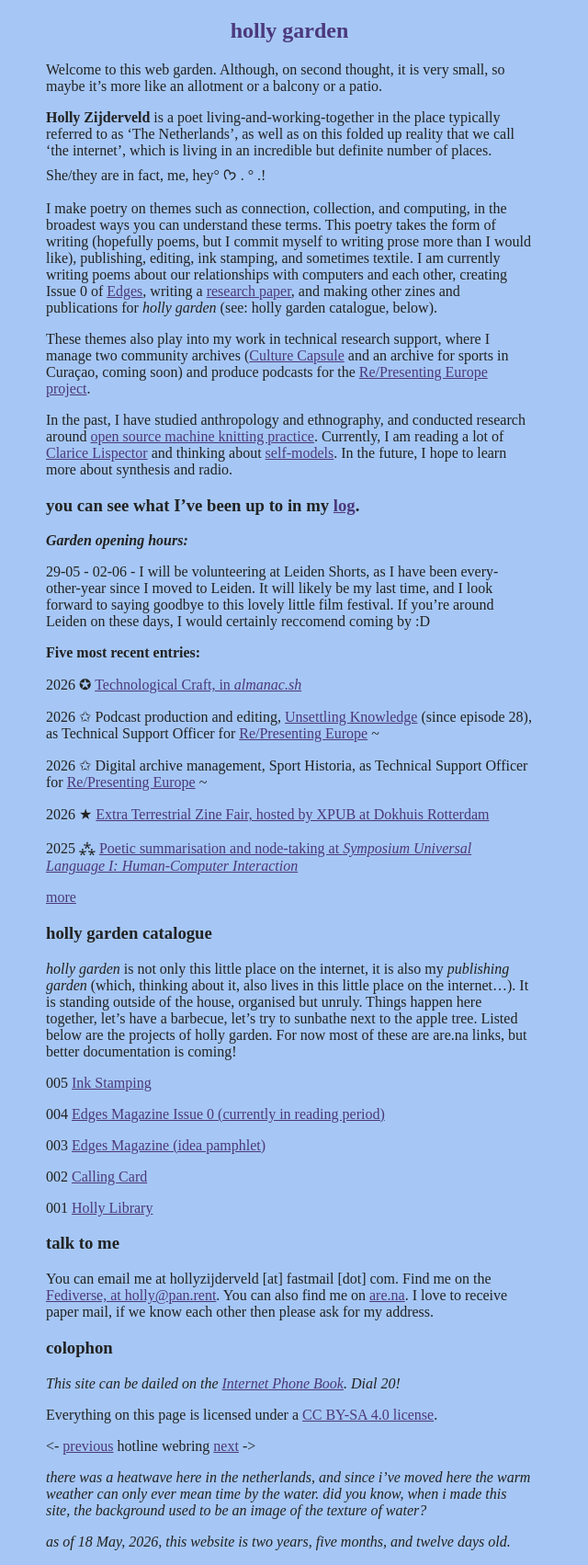
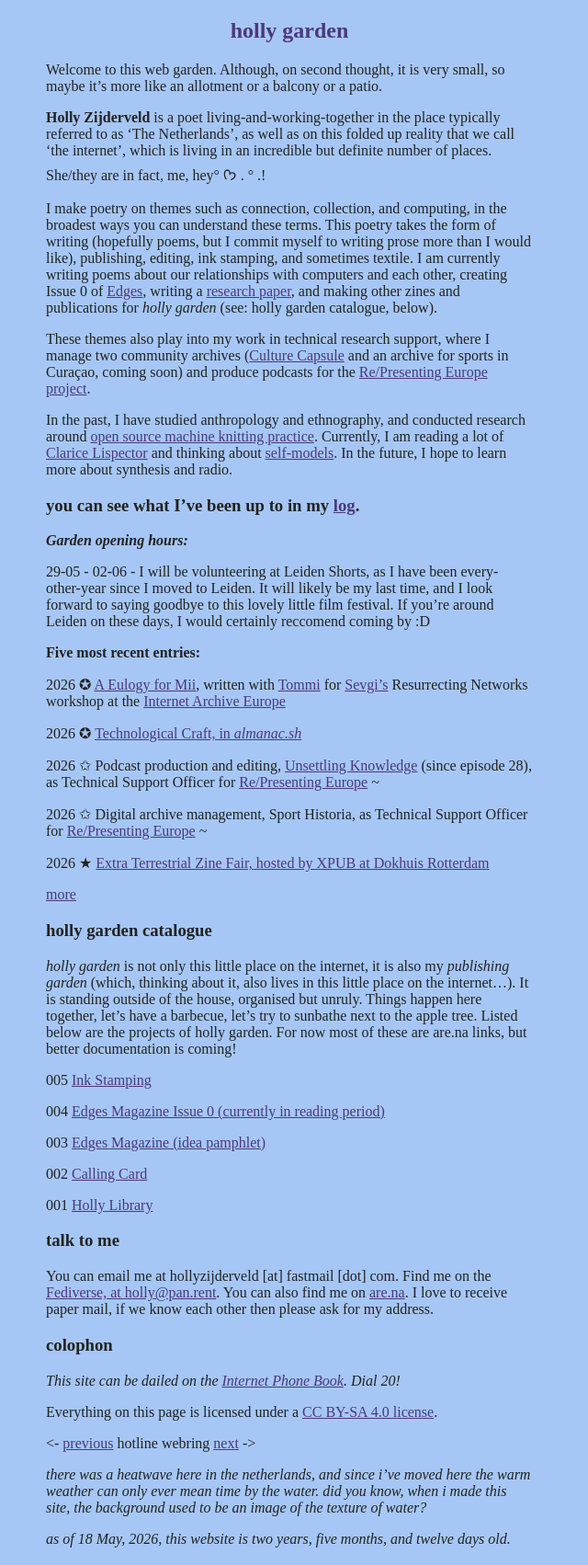
Before and after one commit to hollyz1jderveld/hollyz1jderveld.github.io, a Jekyll site: the page built from index.md, in a window 1280 px wide. Shown: the whole page at 92% size, without its empty margins (0-640 px from the left). Built offline with Jekyll 4.4.1, drawn with Linux system fonts in a browser that asks for light colours; some web fonts are replaced; Markdown is read by kramdown in place of the engine named in the settings; our own code applies the rules of GitHub Pages for plain Markdown files.

Commit message:
Update index.md

```diff
--- a/index.md
+++ b/index.md
@@ -20,6 +20,8 @@ In the past, I have studied anthropology and ethnography, and conducted research
 
 **Five most recent entries:**
 
+2026  ✪  [A Eulogy for Mii](https://tommi.space/mii-eulogy/), written with [Tommi](https://tommi.space) for [Sevgi's](https://sevgi.gromits.space) Resurrecting Networks workshop at the [Internet Archive Europe](https://internetarchive.eu)
+
 2026  ✪  [Technological Craft, in *almanac.sh*](https://publications.servus.at/2026-almanac.sh/almanac.html#third-moon)
 
 2026  ✩  Podcast production and editing, [Unsettling Knowledge](https://soundcloud.com/utrechtuniversity/sets/unsettling-knowledge) (since episode 28), as Technical Support Officer for [Re/Presenting Europe](https://re-presentingeurope.nl) ~
@@ -27,8 +29,6 @@ In the past, I have studied anthropology and ethnography, and conducted research
 2026  ✩  Digital archive management, Sport Historia, as Technical Support Officer for [Re/Presenting Europe](https://re-presentingeurope.nl) ~
 
 2026  ★  [Extra Terrestrial Zine Fair, hosted by XPUB at Dokhuis Rotterdam](https://hub.xpub.nl/cerealbox/xtraterrestrial/?utm_source=ig&utm_medium=social&utm_content=link_in_bio)
-
-2025  ⁂  [Poetic summarisation and node-taking at *Symposium Universal Language I: Human-Computer Interaction*](https://www.stroom.nl/stroom-algemeen/activiteiten/save-the-date-universal-language-i-human-computer-interaction)
 
 [more](https://holly.garden/log)
 
```
